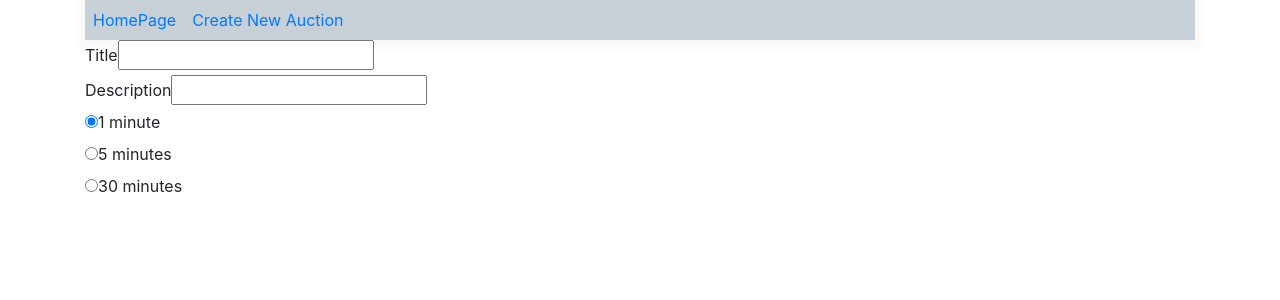
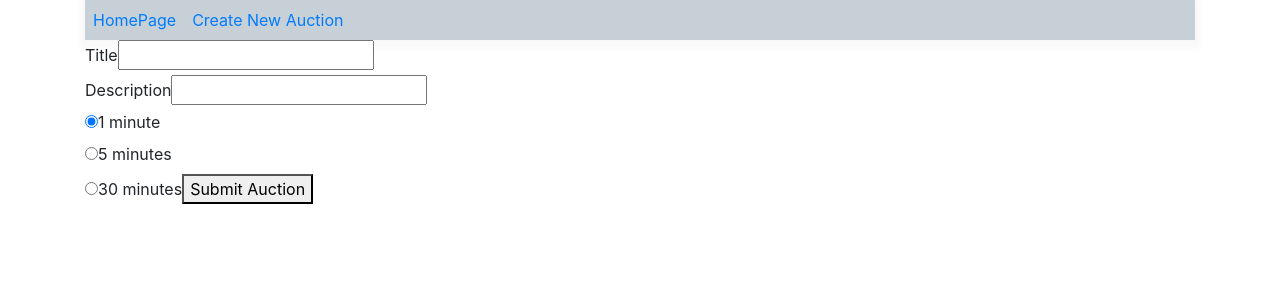
Before and after one commit to catalinispas/mern-auction, a React (Create React App) app in the folder client/: page /newAuction in a window 1280 px wide. Shown: the top 300 px of the page. Built offline with nearby package versions, Linux system fonts and the light colour scheme.

Commit message:
pre-redux

```diff
--- a/client/src/components/createAuction.js
+++ b/client/src/components/createAuction.js
@@ -4,6 +4,13 @@ function CreateAuction() {
   const [title, setTitle] = useState('');
   const [description, setDescription] = useState('');
   const [duration, setDuration] = useState(1);
+
+  function submitAuction() {
+    const newItem = {
+      title: { title },
+      description: { description },
+    };
+  }
 
   return (
     <form>
@@ -45,6 +52,7 @@ function CreateAuction() {
         onChange={() => setDuration(30)}
       />
       <label>30 minutes</label>
+      <button onClick={submitAuction()}>Submit Auction</button>
     </form>
   );
 }
```
